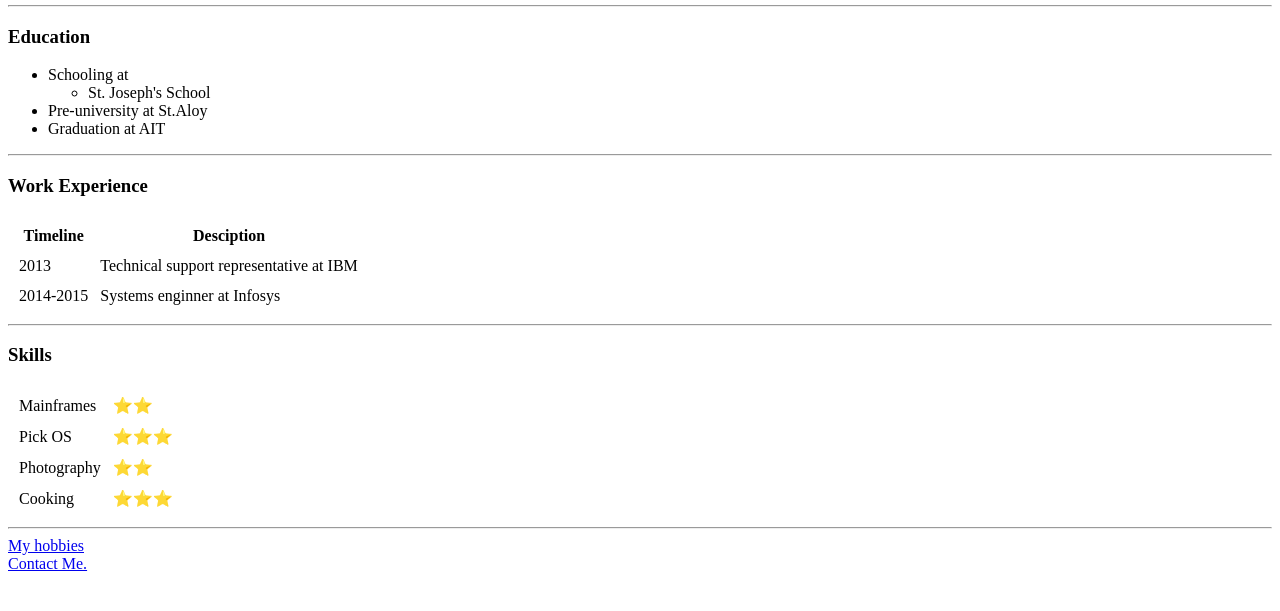
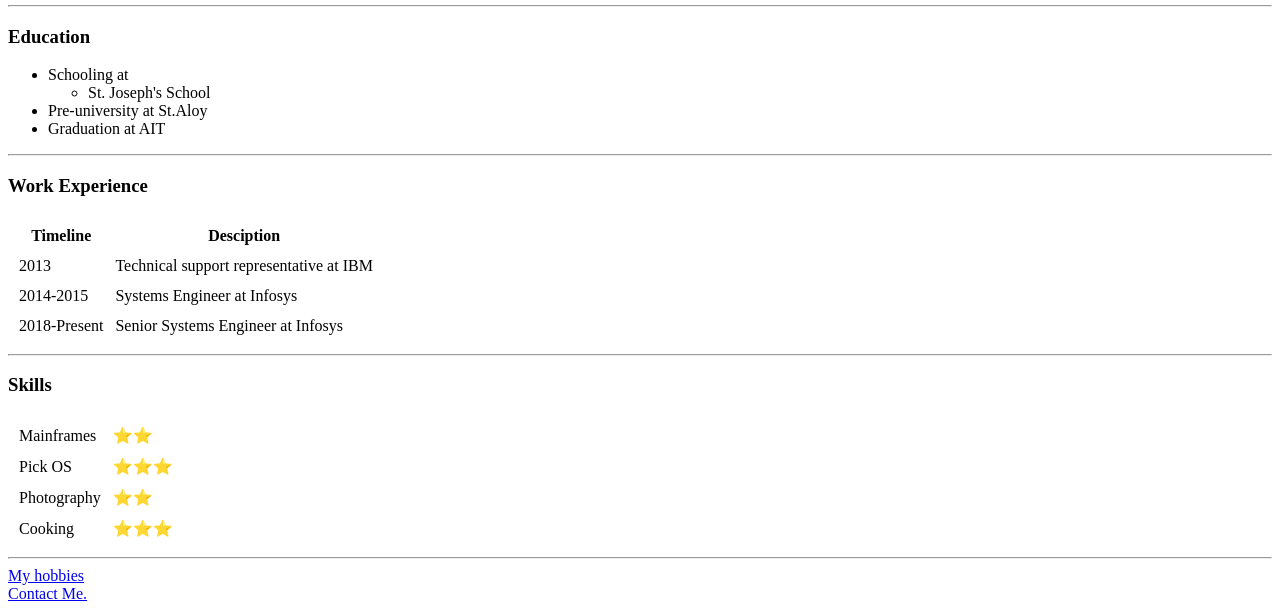
Before and after one commit to ReSQ92/cv, a plain HTML site: page index.html in a window 1280 px wide. Shown: the part 201-812 px from the top of the page. Drawn offline with Linux system fonts and the light colour scheme.

Commit message:
final commit
The final commit

```diff
--- a/index.html
+++ b/index.html
@@ -20,14 +20,12 @@
           <p>
             <em
               >Senior Systen Engineer at
-              <a href="https://www.infosys.com/">Infosys</a>.</em
-            >
+              <a href="https://www.infosys.com/">Infosys</a>
+            </em>
           </p>
           <p>
             I am a developer in the
-            <a href="https://en.wikipedia.org/wiki/Pick_operating_system"
-              >pick basic</a
-            >
+            <a href="https://en.wikipedia.org/wiki/Pick_operating_system">pick basic</a>
             language. Seeking to learn HTML and designing websites. I love dogs
             and also travelling.
           </p>
@@ -60,7 +58,11 @@
         </tr>
         <tr>
           <td>2014-2015</td>
-          <td>Systems enginner at Infosys</td>
+          <td>Systems Engineer at Infosys</td>
+        </tr>
+        <tr>
+            <td>2018-Present</td>
+            <td>Senior Systems Engineer at Infosys</td>
         </tr>
       </tbody>
     </table>
```
